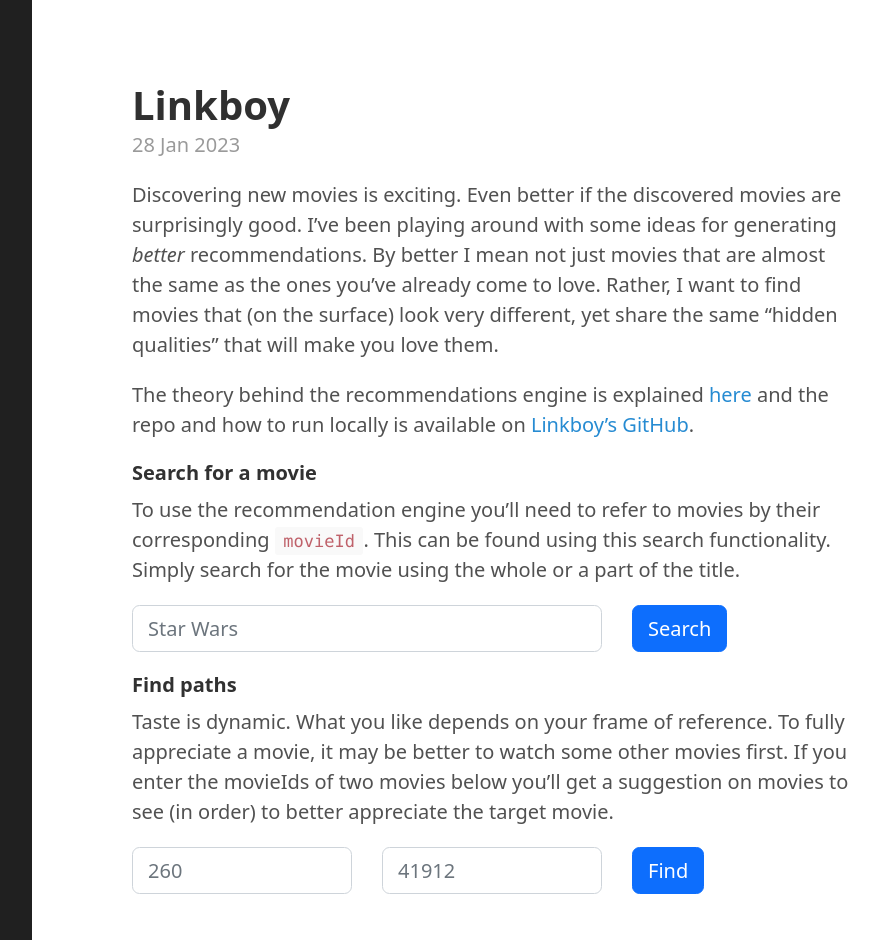
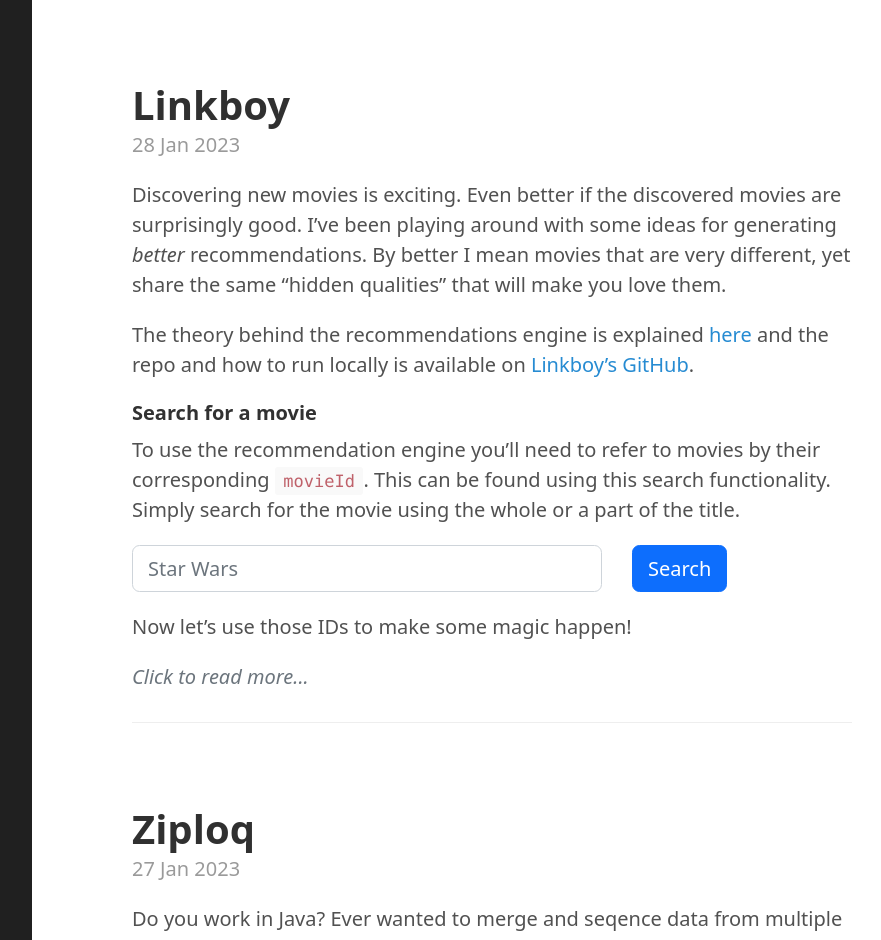
Before and after one commit to manstegling/manstegling.github.io, a Jekyll site: the page built from index.html, in a window 1280 px wide and 1400 px high. Shown: the top 940 px of the window, without its empty margins (328-1209 px from the left). Built offline with Jekyll 4.4.1, drawn with Linux system fonts in a browser that asks for light colours; some web fonts are replaced; Markdown is read by kramdown in place of the engine named in the settings; the list of posts is cut into pages by our own code; some of the changed text lies outside the part shown.

Commit message:
Only disply excerpts on front page

```diff
--- a/_config.yml
+++ b/_config.yml
@@ -19,6 +19,8 @@
 
 paginate:         5
 
+excerpt_separator: <!--end_intro-->
+
 # Custom vars
 #version:          2.1.0
 
--- a/_posts/2023-01-28-linkboy.md
+++ b/_posts/2023-01-28-linkboy.md
@@ -6,8 +6,7 @@
 {% include requests.html %}
 
 Discovering new movies is exciting. Even better if the discovered movies are surprisingly good. I've been playing around with some ideas for generating _better_ recommendations.
-By better I mean not just movies that are almost the same as the ones you've already come to love. Rather, I want to find movies that (on the surface) look very different, yet
-share the same "hidden qualities" that will make you love them.
+By better I mean movies that are very different, yet share the same "hidden qualities" that will make you love them.
 
 The theory behind the recommendations engine is explained [here](https://github.com/manstegling/linkboy/blob/master/doc/DOCUMENTATION.md) and the repo and how to run
 locally is available on [Linkboy's GitHub](https://github.com/manstegling/linkboy).
@@ -32,6 +31,10 @@
 <div class="overflow-auto mb-3 bg-light" style="max-height: 260px; display: none;" id="searchResult">
   <ul class="list-group list-group-flush bg-light" id="searchResultList"></ul>
 </div>
+
+Now let's use those IDs to make some magic happen!
+
+<!--end_intro-->
 
 ##### Find paths
 
--- a/index.html
+++ b/index.html
@@ -14,7 +14,13 @@
 
     <span class="post-date">{{ post.date | date_to_string }}</span>
 
-    {{ post.content }}
+    {{ post.excerpt }}
+
+    <a href="{{post.url}}" class="link-secondary">
+      <i>Click to read more...</i>
+    </a>
+    <hr class="bg-dark" style="opacity: 1">
+
   </div>
   {% endfor %}
 </div>
```
Also changed, not shown: _posts/2023-01-27-ziploq.md (+2 -0 lines).
